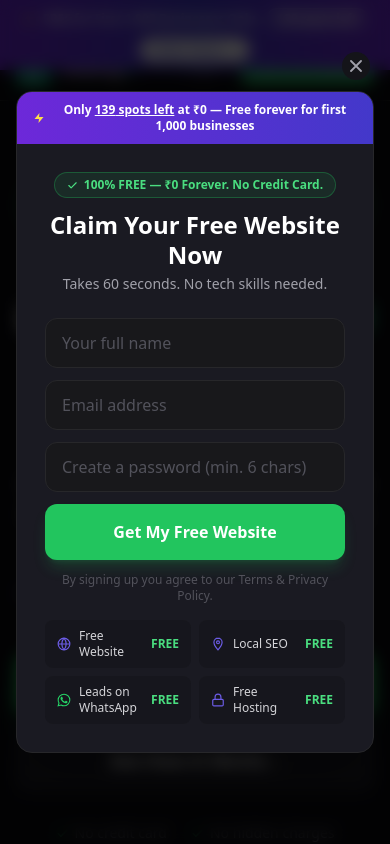
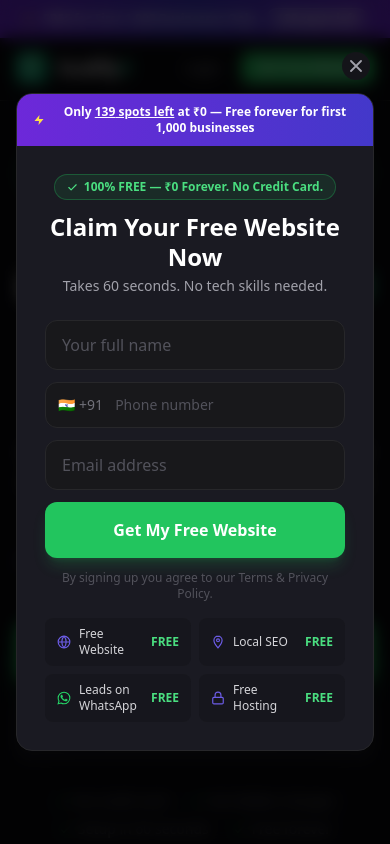
Before and after one commit to contentyouworkplace-beep/scalifyx, a Next.js app: page / in a window 390 px wide. Both pictures are taken after a click on the button "Claim My Free Website Now". Shown: the top 844 px of the page. Built offline with nearby package versions, Linux system fonts and the light colour scheme; no server answers.

Commit message:
feat: show logo on mobile navbar, phone field + auto-password in signup popup

```diff
--- a/src/app/page.tsx
+++ b/src/app/page.tsx
@@ -32,12 +32,19 @@ function useSpotsTaken() {
 /* ─────────────────────────────────────────
    SIGNUP POPUP
 ───────────────────────────────────────── */
+function generatePassword() {
+  const chars = 'ABCDEFGHJKLMNPQRSTUVWXYZabcdefghjkmnpqrstuvwxyz23456789@#!';
+  let pwd = '';
+  for (let i = 0; i < 10; i++) pwd += chars[Math.floor(Math.random() * chars.length)];
+  return pwd;
+}
+
 function SignupPopup({ onClose, spotsLeft }: { onClose: () => void; spotsLeft: number }) {
   const { signUp } = useAuth();
   const router = useRouter();
   const [name, setName] = useState('');
+  const [phone, setPhone] = useState('');
   const [email, setEmail] = useState('');
-  const [password, setPassword] = useState('');
   const [error, setError] = useState('');
   const [loading, setLoading] = useState(false);
   const [loadingText, setLoadingText] = useState('');
@@ -62,8 +69,11 @@ function SignupPopup({ onClose, spotsLeft }: { onClose: () => void; spotsLeft: n
   const handleSubmit = async (e: React.FormEvent) => {
     e.preventDefault();
     setError('');
+    if (!name.trim()) return setError('Please enter your name.');
+    if (!email.trim()) return setError('Please enter your email.');
     setLoading(true);
-    const result = await signUp(email, password, name);
+    const autoPassword = generatePassword();
+    const result = await signUp(email, autoPassword, name, phone);
     if (!result.success) {
       setError(result.error || 'Something went wrong. Please try again.');
       setLoading(false);
@@ -122,9 +132,21 @@ function SignupPopup({ onClose, spotsLeft }: { onClose: () => void; spotsLeft: n
               type="text"
               value={name}
               onChange={(e) => setName(e.target.value)}
+              required
               className="w-full px-4 py-3 bg-inputBg border border-border rounded-xl text-white placeholder-zinc-600 focus:outline-none focus:border-green-500 transition"
               placeholder="Your full name"
             />
+            {/* Phone */}
+            <div className="flex items-center bg-inputBg border border-border rounded-xl overflow-hidden focus-within:border-green-500 transition">
+              <span className="px-3 text-zinc-500 text-sm font-medium select-none">🇮🇳 +91</span>
+              <input
+                type="tel"
+                value={phone}
+                onChange={(e) => setPhone(e.target.value.replace(/\D/g, '').slice(0, 10))}
+                className="flex-1 py-3 pr-4 bg-transparent text-white placeholder-zinc-600 focus:outline-none text-sm"
+                placeholder="Phone number"
+              />
+            </div>
             <input
               type="email"
               value={email}
@@ -132,15 +154,6 @@ function SignupPopup({ onClose, spotsLeft }: { onClose: () => void; spotsLeft: n
               required
               className="w-full px-4 py-3 bg-inputBg border border-border rounded-xl text-white placeholder-zinc-600 focus:outline-none focus:border-green-500 transition"
               placeholder="Email address"
-            />
-            <input
-              type="password"
-              value={password}
-              onChange={(e) => setPassword(e.target.value)}
-              required
-              minLength={6}
-              className="w-full px-4 py-3 bg-inputBg border border-border rounded-xl text-white placeholder-zinc-600 focus:outline-none focus:border-green-500 transition"
-              placeholder="Create a password (min. 6 chars)"
             />
 
             {error && (
@@ -212,20 +225,20 @@ export default function LandingPage() {
 
       {/* ── SCARCITY ANNOUNCEMENT BAR ── */}
       <div className="fixed top-0 w-full z-[60] bg-gradient-to-r from-violet-700 via-indigo-700 to-violet-700 py-2 px-4 text-center">
-        <p className="text-white text-xs sm:text-sm font-semibold flex items-center justify-center gap-2 flex-wrap">
+        <p className="text-white text-xs sm:text-sm font-semibold flex items-center justify-center gap-2 flex-nowrap sm:flex-wrap overflow-hidden">
           <svg width="13" height="13" viewBox="0 0 24 24" fill="none" className="text-yellow-300 flex-shrink-0">
             <path d="M13 2L3 14h9l-1 8 10-12h-9l1-8z" fill="currentColor"/>
           </svg>
-          <span>
+          <span className="truncate sm:whitespace-normal">
             <span className="hidden sm:inline">LIMITED OFFER — </span>
             FREE for First 1,000 Businesses Only.
           </span>
-          <span className="bg-white/15 border border-white/20 rounded-full px-2.5 py-0.5 text-white font-extrabold text-xs">
+          <span className="bg-white/15 border border-white/20 rounded-full px-2.5 py-0.5 text-white font-extrabold text-xs flex-shrink-0">
             {spotsLeft} spots left
           </span>
           <button
             onClick={() => openSignup()}
-            className="bg-white text-indigo-700 font-extrabold text-xs rounded-full px-3 py-1 hover:bg-indigo-50 transition"
+            className="hidden sm:block bg-white text-indigo-700 font-extrabold text-xs rounded-full px-3 py-1 hover:bg-indigo-50 transition flex-shrink-0"
           >
             Claim Yours →
           </button>
@@ -235,7 +248,7 @@ export default function LandingPage() {
       {/* ── NAVBAR ── */}
       <nav className="fixed top-[36px] w-full z-50 bg-bg/90 backdrop-blur-xl border-b border-border">
         <div className="max-w-7xl mx-auto px-4 sm:px-6 lg:px-8 h-16 flex items-center justify-between">
-          <Link href="/"><Logo size={36} /></Link>
+          <Link href="/"><Logo size={32} /></Link>
           <div className="hidden md:flex items-center gap-8">
             <a href="#features" className="text-zinc-400 hover:text-white transition text-sm">Features</a>
             <a href="#templates" className="text-zinc-400 hover:text-white transition text-sm">Templates</a>
@@ -254,7 +267,7 @@ export default function LandingPage() {
       </nav>
 
       {/* ── HERO ── */}
-      <section className="pt-44 pb-24 px-4">
+      <section className="pt-36 sm:pt-44 pb-24 px-4">
         <div className="max-w-4xl mx-auto text-center">
           {/* Free badge */}
           <div className="inline-flex items-center gap-2 px-5 py-2 mb-6 bg-green-500/10 border border-green-500/40 rounded-full text-green-400 text-sm font-bold">
```
